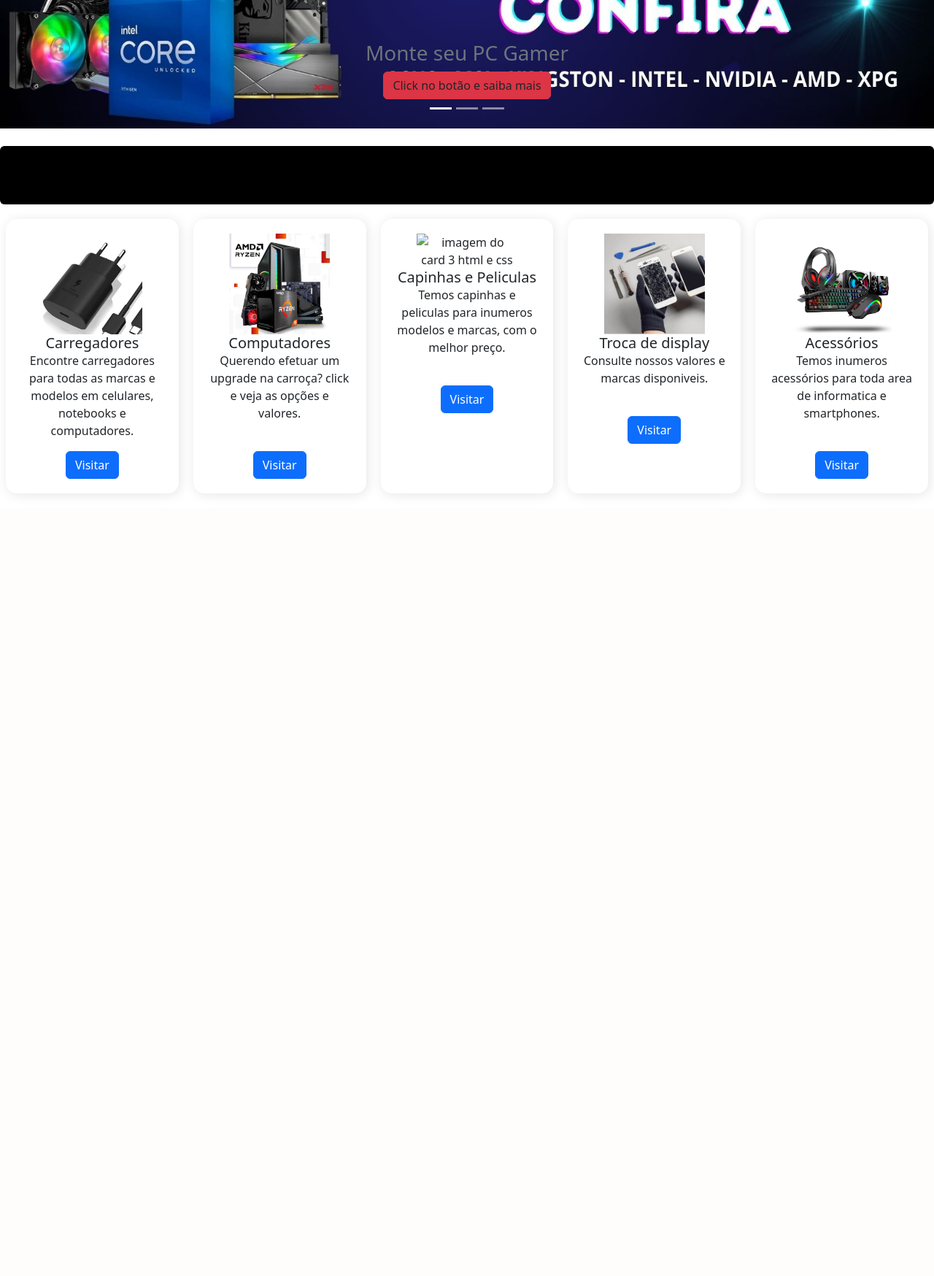
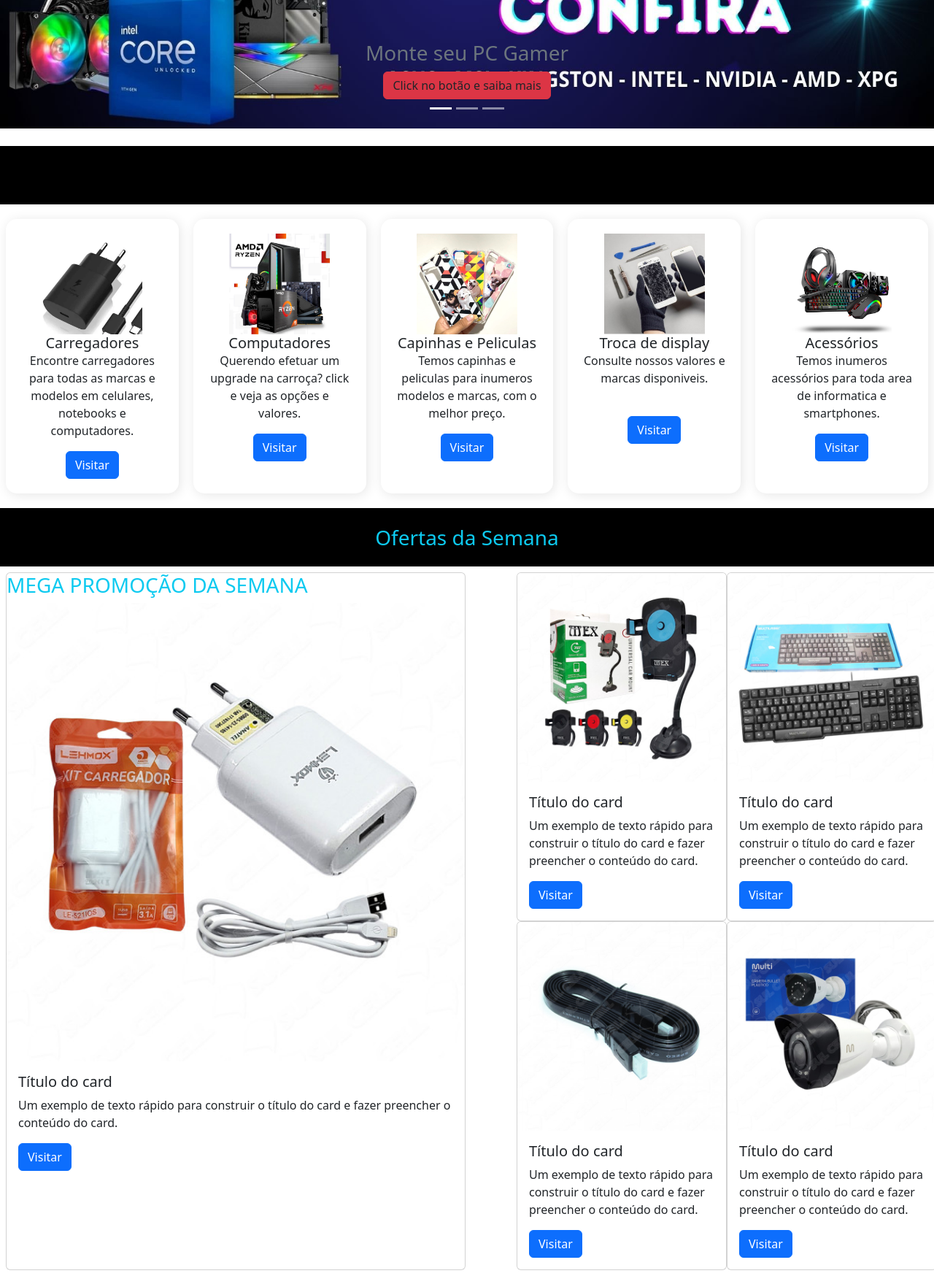
Before and after one commit to jolobos/loja_DLinfotech_PHP, a PHP site: page /info.php in a window 1280 px wide. Shown: the part 410-2158 px from the top of the page at 73% size. Before the commit the page ends 1087 px from the top, so only its background shows below. Run offline with PHP 8.4, Linux system fonts and the light colour scheme.

Commit message:
desenvolvendo as promoções semanais com div no formato grid

```diff
--- a/css/style.css
+++ b/css/style.css
@@ -46,4 +46,18 @@
         width: 100%;
     }
 }
+
+/* estilo dos produtos que precisam estar em formato table, ou grid*/
+.grid_promocao {
+  display: grid;
+  grid-template-columns: repeat(3, 1fr);
+  grid-auto-rows: auto;
+}
+.box1 {
+  grid-column-start: 1;
+  grid-column-end: 1;
+  grid-row-start: 1;
+  grid-row-end: 4;
+}
+
 </style>
--- a/info.php
+++ b/info.php
@@ -41,10 +41,7 @@
 	  </button>
 </div>
 </br>
-<div class="btn btn-button" style="background: black; width: 100%; height:80px">
-
-
-
+<div style="background: black; width: 100%; height:80px">
 </div>
 <section class="secao4" id="sobre">
     <div class="secao4-div row">
@@ -60,8 +57,7 @@
         <div class="secao4-div-card col">
             <img decoding="async" src="img/card2.png" alt="imagem do card 2 html e css">
 			<h5 class="card-title">Computadores</h5>
-			<p class="card-text">Querendo efetuar um upgrade na carroça? click e veja as opções e valores.</p>
-			</br>
+			<p class="card-text" >Querendo efetuar um upgrade na carroça? click e veja as opções e valores.</p>
 			<a href="#" class="btn btn-primary">Visitar</a>
 		</div>
 
@@ -70,24 +66,81 @@
             <img decoding="async" src="img/card3.png" alt="imagem do card 3 html e css">
 			<h5 class="card-title">Capinhas e Peliculas</h5>
 			<p class="card-text">Temos capinhas e peliculas para inumeros modelos e marcas, com o melhor preço.</p>
-			</br>
 			<a href="#" class="btn btn-primary">Visitar</a>
 
         </div>
 		<div class="secao4-div-card col">
-            <img decoding="async" src="img/card4.png" alt="imagem do card 3 html e css">
+            <img decoding="async" src="img/card4.png" alt="imagem do card 4 html e css">
             <h5 class="card-title">Troca de display</h5>
 			<p class="card-text">Consulte nossos valores e marcas disponiveis. </p></br>
-			<a href="#" class="btn btn-primary">Visitar</a>
+			<a href="#" class="btn btn-primary " >Visitar</a>
         </div>
 		<div class="secao4-div-card col">
-            <img decoding="async" src="img/card5.png" alt="imagem do card 3 html e css">
+            <img decoding="async" src="img/card5.png" alt="imagem do card 5 html e css">
             <h5 class="card-title">Acessórios</h5>
 			<p class="card-text">Temos inumeros acessórios para toda area de informatica e smartphones.</p>
-			</br>
 			<a href="#" class="btn btn-primary">Visitar</a>
         </div>
     </div>
+</section>
+<div  style="background: black; width: 100%; height:80px">
+<h3 class="pt-4 text-center text-info" > Ofertas da Semana </h3>
+
+</div>
+<section>
+<div class="grid_promocao m-2">
+  <div class="box1 " style="width: 700px;" >
+  <div class="card" style="width: 90%; height: 100%;">
+			<h3 class="text-info">MEGA PROMOÇÃO DA SEMANA</h3>
+			<img class="card-img-top" src="img/produtos/produto1.png" alt="Imagem de capa do card">
+			<div class="card-body">
+			<h5 class="card-title">Título do card</h5>
+			<p class="card-text">Um exemplo de texto rápido para construir o título do card e fazer preencher o conteúdo do card.</p>
+			<a href="#" class="btn btn-primary">Visitar</a>
+			</div>
+			</div>
+  </div>
+  <div class="box2">
+  <div class="card" style="width: 18rem;">
+			<img class="card-img-top" src="img/produtos/produto2.png" alt="Imagem de capa do card">
+			<div class="card-body">
+			<h5 class="card-title">Título do card</h5>
+			<p class="card-text">Um exemplo de texto rápido para construir o título do card e fazer preencher o conteúdo do card.</p>
+			<a href="#" class="btn btn-primary">Visitar</a>
+			</div>
+			</div>
+  </div>
+  <div class="box3">
+  <div class="card" style="width: 18rem;">
+			<img class="card-img-top" src="img/produtos/produto3.png" alt="Imagem de capa do card">
+			<div class="card-body">
+			<h5 class="card-title">Título do card</h5>
+			<p class="card-text">Um exemplo de texto rápido para construir o título do card e fazer preencher o conteúdo do card.</p>
+			<a href="#" class="btn btn-primary">Visitar</a>
+			</div>
+			</div>
+  </div>
+  <div class="box4">
+  <div class="card" style="width: 18rem;">
+			<img class="card-img-top" src="img/produtos/produto4.png" alt="Imagem de capa do card">
+			<div class="card-body">
+			<h5 class="card-title">Título do card</h5>
+			<p class="card-text">Um exemplo de texto rápido para construir o título do card e fazer preencher o conteúdo do card.</p>
+			<a href="#" class="btn btn-primary">Visitar</a>
+			</div>
+			</div>
+  </div>
+  <div class="box5">
+  <div class="card" style="width: 18rem;">
+			<img class="card-img-top" src="img/produtos/produto5.png" alt="Imagem de capa do card">
+			<div class="card-body">
+			<h5 class="card-title">Título do card</h5>
+			<p class="card-text">Um exemplo de texto rápido para construir o título do card e fazer preencher o conteúdo do card.</p>
+			<a href="#" class="btn btn-primary">Visitar</a>
+			</div>
+			</div>
+  </div>
+</div>
 </section>
 
 
```
Also changed, not shown: img/card3.png, img/produtos/produto1.png (added), img/produtos/produto2.png (added), img/produtos/produto3.png (added), img/produtos/produto4.png (added), img/produtos/produto5.png (added).
